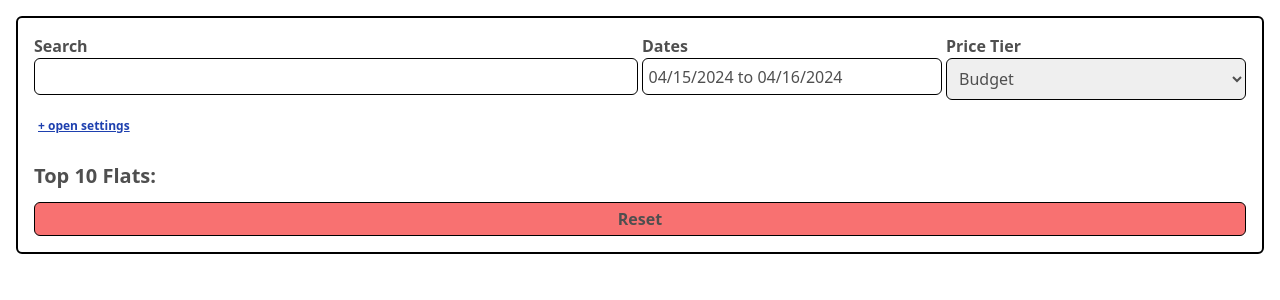
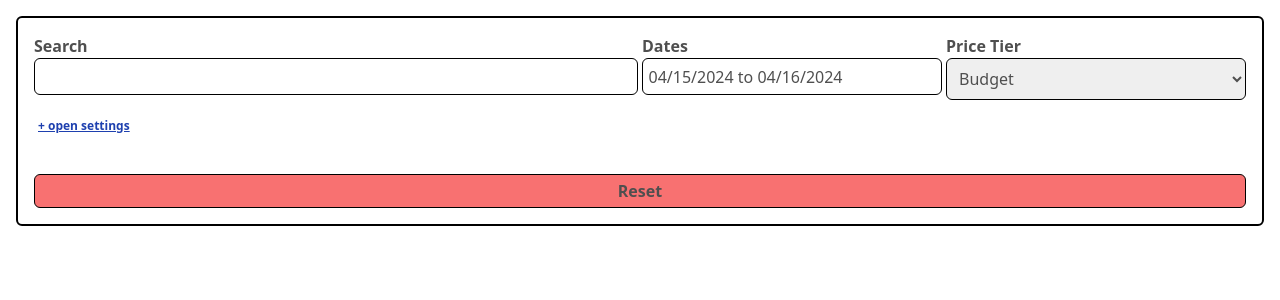
Before and after one commit to isaganiesteron/destination-search, a Next.js app: page / in a window 1280 px wide. Shown: the top 300 px of the page. Built offline with nearby package versions, Linux system fonts and the light colour scheme; what tw-elements would draw is missing.

Commit message:
small bug where show Flats label was showing all the time

```diff
--- a/app/page.tsx
+++ b/app/page.tsx
@@ -661,7 +661,6 @@ const Page = () => {
     setCurrentAllHotels(preparedHotels);
 
     if (showFlats) {
-      console.log('show flats');
       const prepareFlats = prepareResults(combineGoogleAndBookingHotels, 'flats') || [];
       setCurrentAllFlats(prepareFlats);
     }
@@ -963,7 +962,9 @@ const Page = () => {
 
         {showFlats && (
           <div>
-            <p className="font-bold text-xl">{`${showTopTen ? 'Top 10' : 'All'} Flats:`}</p>
+            {currentAllFlats.length > 0 && (
+              <p className="font-bold text-xl">{`${showTopTen ? 'Top 10' : 'All'} Flats:`}</p>
+            )}
             <div className="flex flex-row">
               <div>{flatStatus['loading' as keyof typeof flatStatus] ? <Spinner /> : ''}</div>
               <p className="text-sm">{flatStatus['message' as keyof typeof flatStatus]}</p>
```
